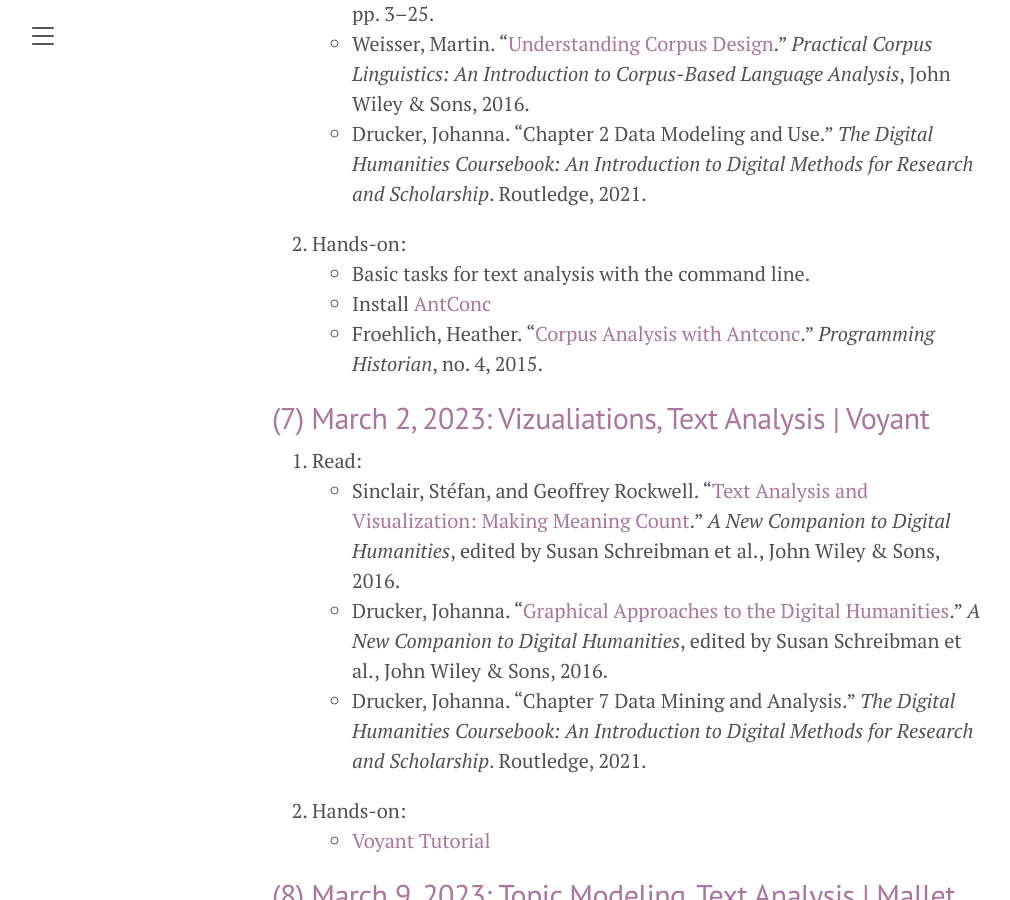
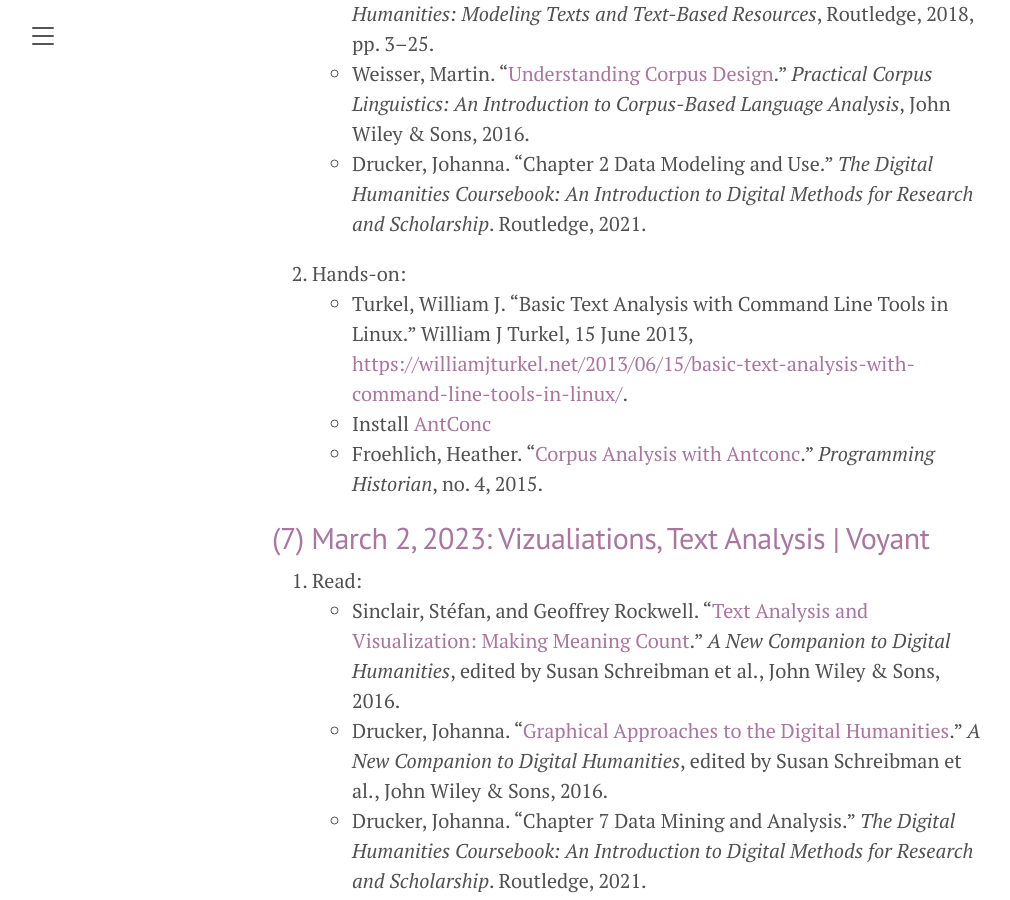
Before and after one commit to susannalles/DHPracticum_Spring23, a Jekyll site: the page built from schedule.md, in a window 1280 px wide and 900 px high, scrolled down 2645 px. Shown: the whole window, without its empty margins (8-1018 px from the left). Built offline with Jekyll 4.4.1, drawn with Linux system fonts in a browser that asks for light colours; some of the changed text lies outside the part shown.

Commit message:
Update schedule.md

```diff
--- a/schedule.md
+++ b/schedule.md
@@ -67,7 +67,7 @@ title: Schedule
   - Drucker, Johanna. "Chapter 2 Data Modeling and Use." *The Digital Humanities Coursebook: An Introduction to Digital Methods for Research and Scholarship*. Routledge, 2021.
 
 2. Hands-on:
-  - Basic tasks for text analysis with the command line.
+  - Turkel, William J. “Basic Text Analysis with Command Line Tools in Linux.” William J Turkel, 15 June 2013, <https://williamjturkel.net/2013/06/15/basic-text-analysis-with-command-line-tools-in-linux/>.
   - Install [AntConc](https://www.laurenceanthony.net/software/antconc/)
   - Froehlich, Heather. “[Corpus Analysis with Antconc](https://programminghistorian.org/en/lessons/corpus-analysis-with-antconc).” *Programming Historian*, no. 4, 2015.
 
```
Also changed, not shown: other parts of schedule.md (+1 -1 lines).
